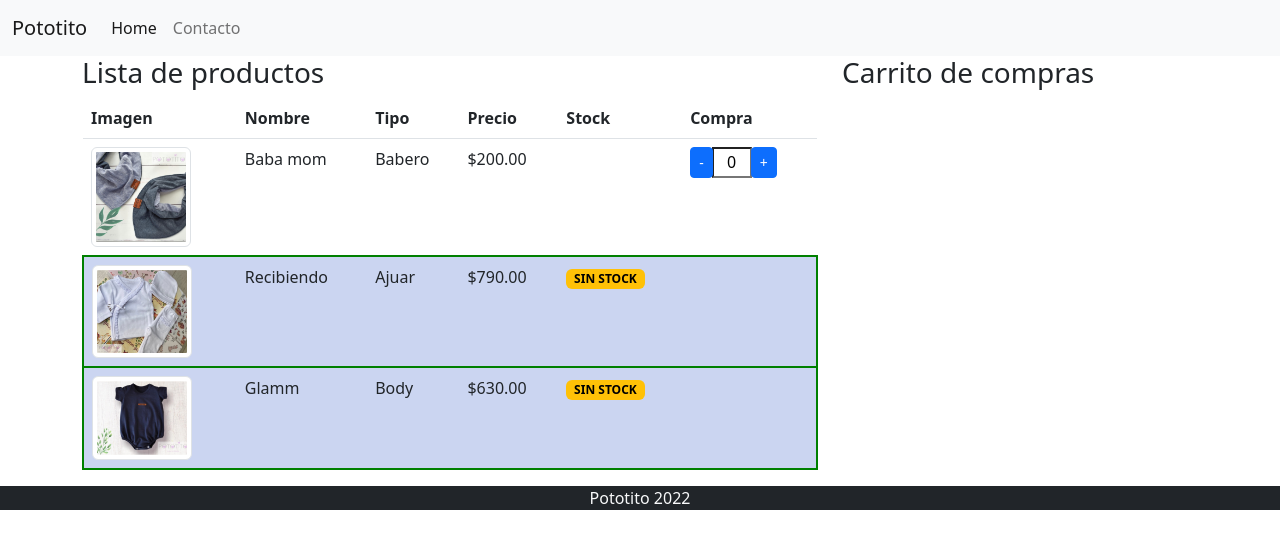
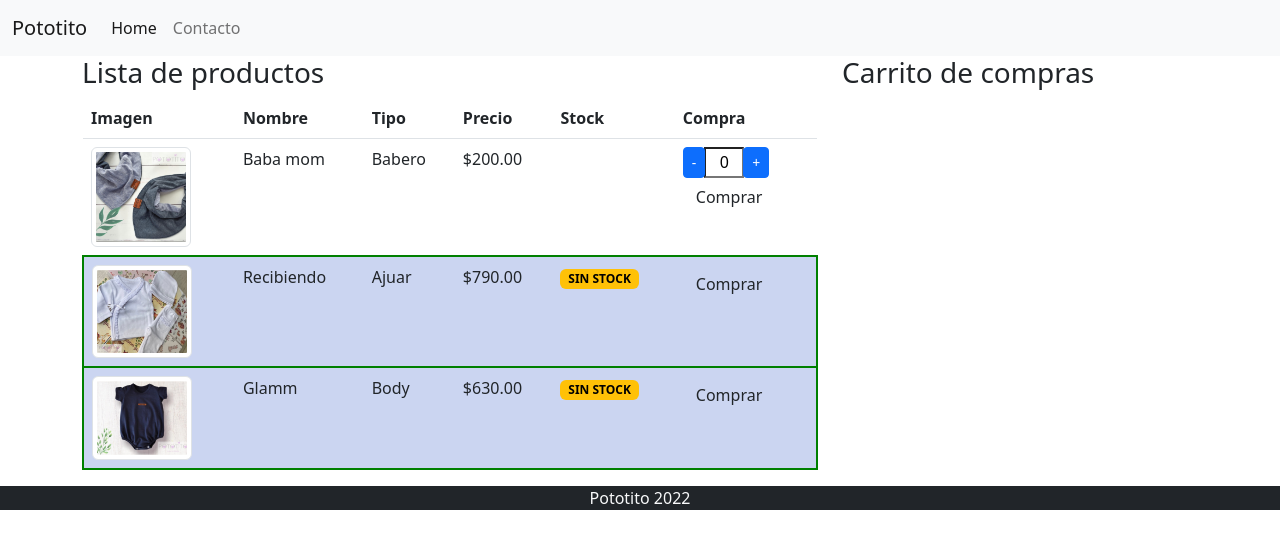
Before and after one commit to Sofiamondello04/TPAngular, an Angular app: page /products in a window 1280 px wide. Shown: the top 548 px of the page. Built offline with nearby package versions, Linux system fonts and the light colour scheme.

Commit message:
agrego servicio ProductCartService

```diff
--- a/src/app/cart/cart.component.ts
+++ b/src/app/cart/cart.component.ts
@@ -1,4 +1,5 @@
 import { Component, OnInit } from '@angular/core';
+import { ProductCartService } from '../product-cart.service';
 
 @Component({
   selector: 'app-cart',
@@ -7,7 +8,7 @@ import { Component, OnInit } from '@angular/core';
 })
 export class CartComponent implements OnInit {
 
-  constructor() { }
+  constructor(private cart: ProductCartService) { }
 
   ngOnInit(): void {
   }
--- /dev/null
+++ b/src/app/product-cart.service.ts
@@ -0,0 +1,18 @@
+import { Injectable } from '@angular/core';
+import { Product } from './product-list/Product';
+
+@Injectable({
+  providedIn: 'root'
+})
+export class ProductCartService {
+
+  cartList: Product[]= [];
+
+  addToCart(product: Product) {
+    this.cartList.push(product);
+
+  }
+
+
+  constructor() { }
+}
--- a/src/app/product-list/product-list.component.html
+++ b/src/app/product-list/product-list.component.html
@@ -20,7 +20,7 @@
             <td><span class="badge text-bg-warning" *ngIf="product.stock==0">SIN STOCK</span></td>
             <td>
               <app-input-integer [(quantity)]="product.quantity" [max]="product.stock" *ngIf="product.stock" (maxReached)="maxReached($event)"></app-input-integer>
-
+              <button class="btn" (click)="addToCart(product)">Comprar</button>
             </td>
 
 
--- a/src/app/product-list/product-list.component.ts
+++ b/src/app/product-list/product-list.component.ts
@@ -1,4 +1,5 @@
 import { Component, OnInit } from '@angular/core';
+import { ProductCartService } from '../product-cart.service';
 import {Product} from './Product';
 
 
@@ -42,9 +43,16 @@ export class ProductListComponent implements OnInit {
 
     }];
 
-  constructor() { }
+
+  constructor(private cart: ProductCartService) {
+
+   }
 
   ngOnInit(): void {
+  }
+
+  addToCart(product: Product): void {
+    this.cart.addToCart(product);
   }
 
   maxReached(m: string) {
```
